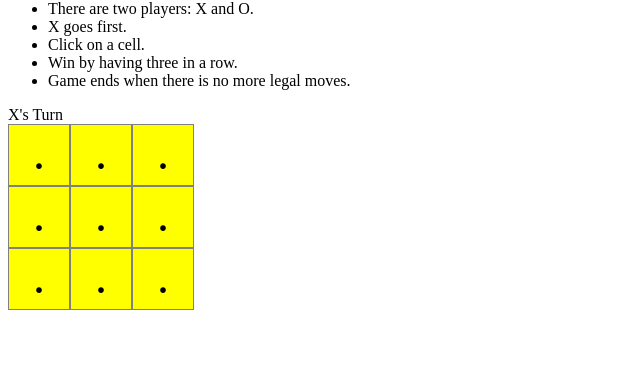
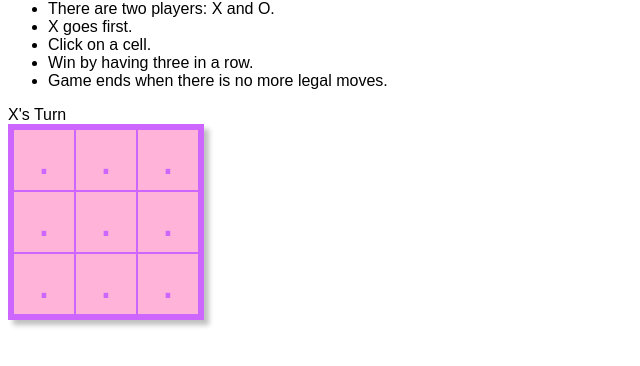
Before and after one commit to TrinhTrinh00/tic-tac-toe, a plain HTML site: page index.html in a window 1280 px wide. Shown: the part 66-432 px from the top of the page, without its empty margins (0-640 px from the left). Drawn offline with Linux system fonts and the light colour scheme.

Commit message:
made things pink

```diff
--- a/index.css
+++ b/index.css
@@ -1,10 +1,16 @@
 body {
     background-color: white;
+    font-family: fantasy;
+}
+
+#container {
+    border: 5px solid #cc66ff;
+    display: inline-block;
+    box-shadow: 5px 5px 5px rgba(0,0,0,0.25);
 }
 
 .row {
     width: 186px;
-    background-color: yellow;
     display: flex;
 }
 
@@ -15,9 +21,21 @@ body {
     width: 60px;
     text-align: center;
     cursor: pointer;
+    background-color: #ffb3d9;
+    border-color: #cc66ff;
+}
+
+.cell:not(.checked) {
+    color: #cc66ff;
 }
 
 .cell:hover {
-    background-color: blue;
+    background-color: #3399ff;
     color: white;
 }
+
+.cell.checked:hover {
+    cursor: default;
+    background-color: #ffb3d9;
+    color: black;
+}
--- a/index.js
+++ b/index.js
@@ -57,6 +57,7 @@ const updateDisplay = function(givenPlayerId){
 
 const setCellValue = function (cellElem, cellValue){
     cellElem.innerText = cellValue;
+    cellElem.classList.add("checked");
 };
 
 const decrementMoves = function(movesRemaining){
```
